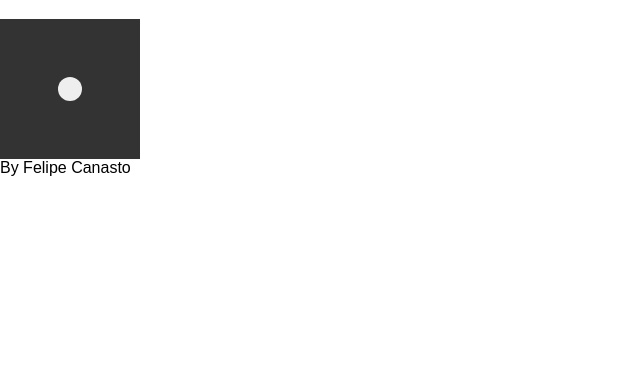
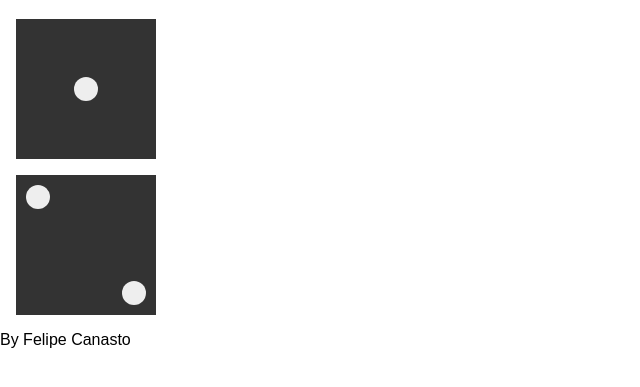
Before and after one commit to Filip9322/flexbox_ejercicios, a plain HTML site: page index.html in a window 1280 px wide. Shown: the part 61-448 px from the top of the page, without its empty margins (0-640 px from the left). Drawn offline with Linux system fonts and the light colour scheme.

Commit message:
Ejemplo dado, cara 2

```diff
--- a/css/app.css
+++ b/css/app.css
@@ -3,14 +3,23 @@ body{
   padding: 0;
   font-family: sans-serif;
 }
-.cara-1 {
+[class^="cara-"]{
   background: #333;
   width: 120px;
   height: 120px;
   padding: 10px;
   display: flex;
+  margin: 1em;
+}
+.cara-1{
   justify-content: center;
   align-items: center;
+}
+.cara-2 {
+  justify-content: space-between;
+}
+.cara-2 .punto:nth-child(2){
+  align-self: flex-end;
 }
 .punto {
   width: 24px;
--- a/index.html
+++ b/index.html
@@ -9,9 +9,11 @@
 <body>
   <h1>Flexbox, guia definitiva (parte 1)</h1>
   <div class="cara-1">
-    <div class="punto">
-
-    </div>
+    <div class="punto"></div>
+  </div>
+  <div class="cara-2">
+    <div class="punto"></div>
+    <div class="punto"></div>
   </div>
   <footer>
     By Felipe Canasto
```
